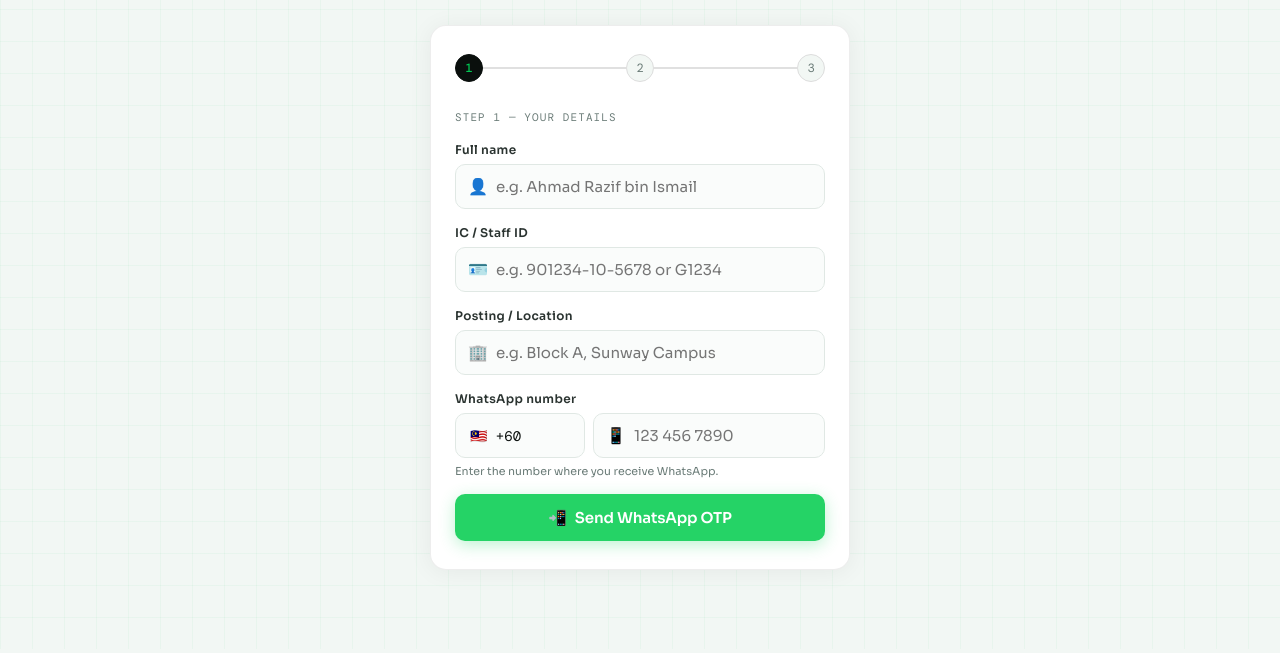
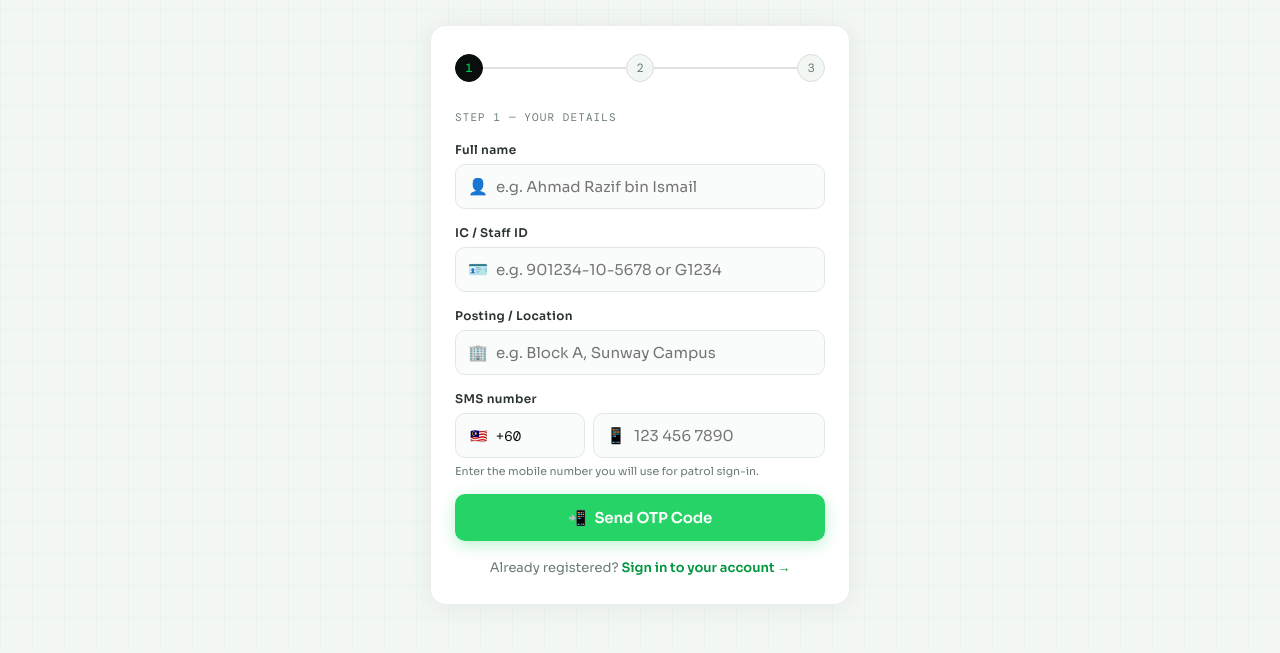
Before and after one commit to lowseng/windaq, a website: page public/index.html in a window 1280 px wide. Shown: the part 151-804 px from the top of the page. Drawn offline with nearby package versions, Linux system fonts and the light colour scheme.

Commit message:
Update index.html

```diff
--- a/public/index.html
+++ b/public/index.html
@@ -201,7 +201,7 @@ select { padding-left: 40px; cursor: pointer; }
         </div>
       </div>
       <div class="field">
-        <label>WhatsApp number</label>
+        <label>SMS number</label>
         <div class="phone-row">
           <select id="iCode">
             <option value="+60">🇲🇾 +60</option>
@@ -219,10 +219,13 @@ select { padding-left: 40px; cursor: pointer; }
             <input type="tel" id="iPhone" placeholder="123 456 7890" inputmode="numeric" autocomplete="tel-national">
           </div>
         </div>
-        <p style="font-size:11px;color:var(--muted);margin-top:6px;">Enter the number where you receive WhatsApp.</p>
+        <p style="font-size:11px;color:var(--muted);margin-top:6px;">Enter the mobile number you will use for patrol sign-in.</p>
       </div>
-      <button class="btn btn-wa" id="btnSend" onclick="step1Next()"><span>📲</span> Send WhatsApp OTP</button>
+      <button class="btn btn-wa" id="btnSend" onclick="step1Next()"><span>📲</span> Send OTP Code</button>
       <div id="s1Status"></div>
+      <div style="margin-top:18px; text-align:center; font-size:13px; color:var(--muted);">
+        Already registered? <a href="signin.html" style="color:var(--green-dim);font-weight:600;text-decoration:none;">Sign in to your account →</a>
+      </div>
     </div>
 
     <!-- STEP 2 -->
```
